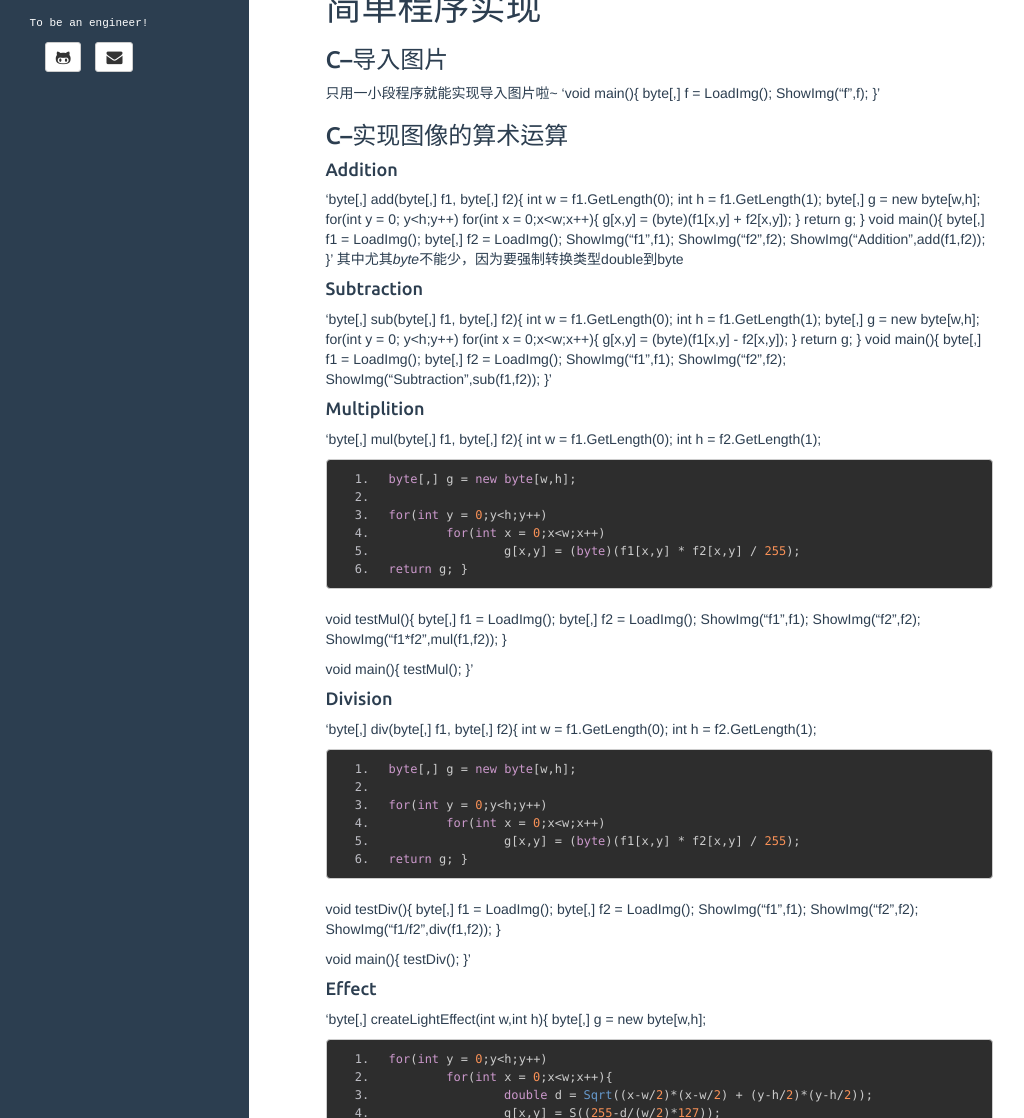
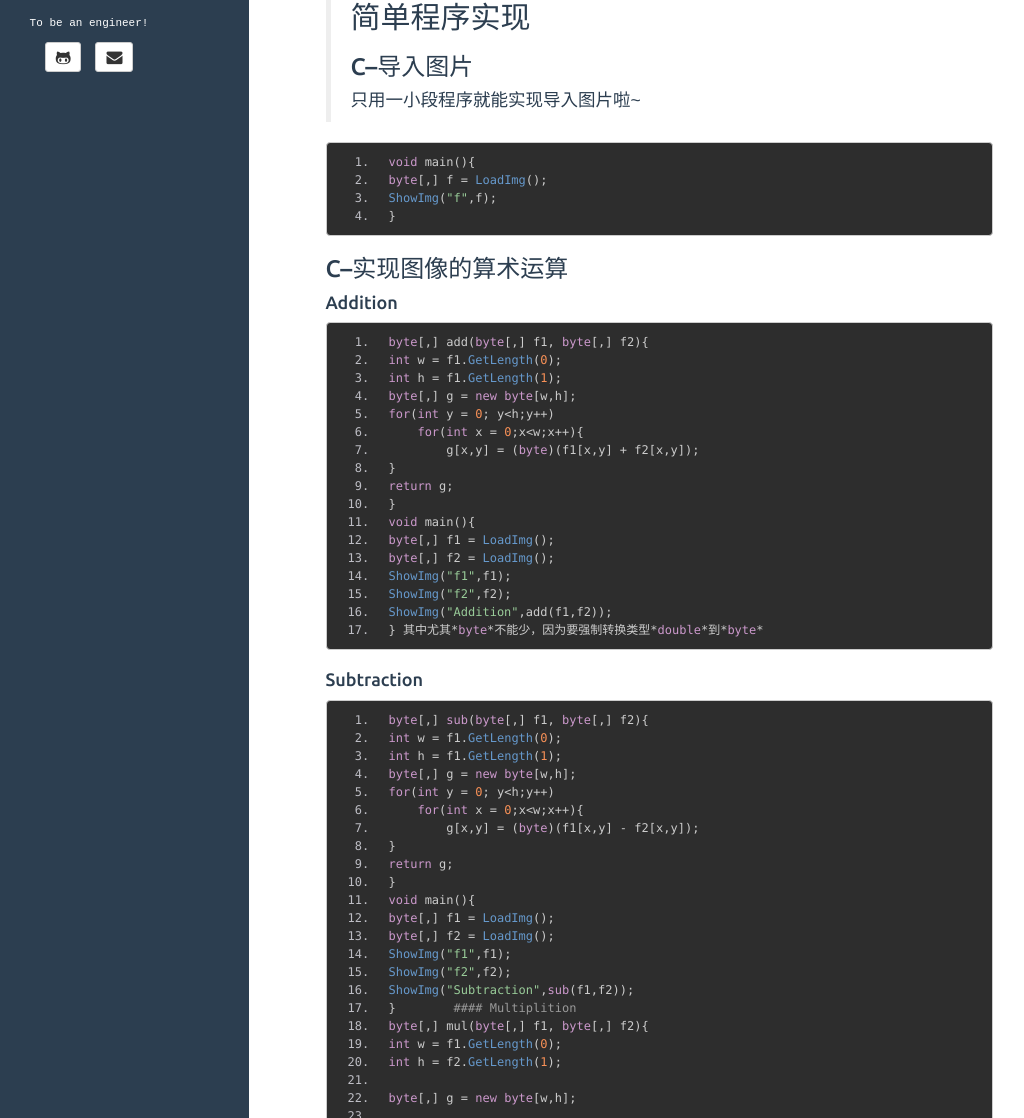
Before and after one commit to yangjingyi/yangjingyi.github.io, a Jekyll site: the page built from _posts/2013-11-15-configuration.md, in a window 1280 px wide and 1400 px high, cut to the strip 282-1400 px from the top of the window. Shown: the whole strip, without its empty margins (71-1095 px from the left). Built offline with Jekyll 4.4.1, drawn with Linux system fonts in a browser that asks for light colours; nearby versions of some CDN libraries; comment, search, counter and statistics services are not loaded; some of the changed text lies outside the part shown.

Commit message:
Update 2013-11-15-configuration.md

```diff
--- a/_posts/2013-11-15-configuration.md
+++ b/_posts/2013-11-15-configuration.md
@@ -7,18 +7,20 @@ fullview: true
 ---
 
 # 简介C--及下载
-首先介绍一下C--， 这是基于C#的一种语言，可以简单的导入图片并进行处理，下载exe文件链接：
+>首先介绍一下C--， 这是基于C#的一种语言，可以简单的导入图片并进行处理，下载exe文件链接：
 [pan.baidu.com/s/1i34Ksqp](http://pan.baidu.com/s/1i34Ksqp)
-# 简单程序实现
+## 简单程序实现
 ### C--导入图片
 只用一小段程序就能实现导入图片啦~
-'void main(){
+
+    void main(){
 	byte[,] f = LoadImg();
 	ShowImg("f",f);
-}'
+    }
+
 ### C--实现图像的算术运算
 #### Addition
-'byte[,] add(byte[,] f1, byte[,] f2){
+    byte[,] add(byte[,] f1, byte[,] f2){
 	int w = f1.GetLength(0);
 	int h = f1.GetLength(1);
 	byte[,] g = new byte[w,h];
@@ -27,19 +29,19 @@ fullview: true
 		g[x,y] = (byte)(f1[x,y] + f2[x,y]);
 	}
 	return g;
-}
-void main(){
+	}
+	void main(){
 	byte[,] f1 = LoadImg();
 	byte[,] f2 = LoadImg();
 	ShowImg("f1",f1);
 	ShowImg("f2",f2);
 	ShowImg("Addition",add(f1,f2));
-}'
-其中尤其*byte*不能少，因为要强制转换类型double到byte
+    }
+其中尤其*byte*不能少，因为要强制转换类型*double*到*byte*
 
 
 #### Subtraction
-'byte[,] sub(byte[,] f1, byte[,] f2){
+	byte[,] sub(byte[,] f1, byte[,] f2){
 	int w = f1.GetLength(0);
 	int h = f1.GetLength(1);
 	byte[,] g = new byte[w,h];
@@ -48,16 +50,16 @@ void main(){
 		g[x,y] = (byte)(f1[x,y] - f2[x,y]);
 	}
 	return g;
-}
-void main(){
+	}
+	void main(){
 	byte[,] f1 = LoadImg();
 	byte[,] f2 = LoadImg();
 	ShowImg("f1",f1);
 	ShowImg("f2",f2);
 	ShowImg("Subtraction",sub(f1,f2));
-}'
+	}
 #### Multiplition
-'byte[,] mul(byte[,] f1, byte[,] f2){
+	byte[,] mul(byte[,] f1, byte[,] f2){
 	int w = f1.GetLength(0);
 	int h = f2.GetLength(1);
 
@@ -67,21 +69,21 @@ void main(){
 		for(int x = 0;x<w;x++)
 			g[x,y] = (byte)(f1[x,y] * f2[x,y] / 255);
 	return g;
-}
+	}
 
-void testMul(){
+	void testMul(){
 	byte[,] f1 = LoadImg();
 	byte[,] f2 = LoadImg();
 	ShowImg("f1",f1);
 	ShowImg("f2",f2);
 	ShowImg("f1*f2",mul(f1,f2));
-}
+	}
 
-void main(){
+	void main(){
 	testMul();
-}'
+	}
 #### Division
-'byte[,] div(byte[,] f1, byte[,] f2){
+	byte[,] div(byte[,] f1, byte[,] f2){
 	int w = f1.GetLength(0);
 	int h = f2.GetLength(1);
 
@@ -91,21 +93,21 @@ void main(){
 		for(int x = 0;x<w;x++)
 			g[x,y] = (byte)(f1[x,y] * f2[x,y] / 255);
 	return g;
-}
+	}
 
-void testDiv(){
+	void testDiv(){
 	byte[,] f1 = LoadImg();
 	byte[,] f2 = LoadImg();
 	ShowImg("f1",f1);
 	ShowImg("f2",f2);
 	ShowImg("f1/f2",div(f1,f2));
-}
+	}
 
-void main(){
+	void main(){
 	testDiv();
-}'
+	}
 #### Effect
-'byte[,] createLightEffect(int w,int h){
+	byte[,] createLightEffect(int w,int h){
 	byte[,] g = new byte[w,h];
 
 	for(int y = 0;y<h;y++)
```
Also changed, not shown: other parts of _posts/2013-11-15-configuration.md (+106 -5 lines).
